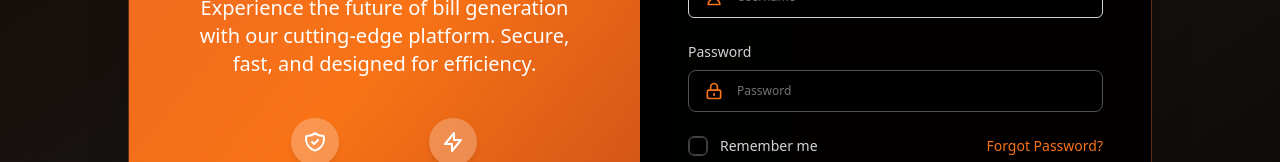
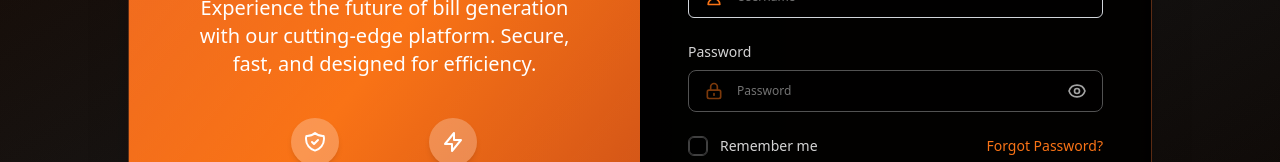
Before and after one commit to krishgarg-code/bill-, a React (Vite) app: page / in a window 1280 px wide. Shown: the part 350-512 px from the top of the page. Built offline with nearby package versions, Linux system fonts and the light colour scheme.

Commit message:
password eye

```diff
--- a/src-jsx/components/Login.jsx
+++ b/src-jsx/components/Login.jsx
@@ -18,6 +18,7 @@
   const [otpCode, setOtpCode] = useState("");
   const [enteredOTP, setEnteredOTP] = useState("");
   const [isVerifyingOTP, setIsVerifyingOTP] = useState(false);
+  const [showPassword, setShowPassword] = useState(false);
 
   // Storage keys
   const DEVICE_FINGERPRINT_KEY = "billGenerator_device_fingerprint";
@@ -262,7 +263,7 @@
 
     try {
       // Check credentials
-      if (formData.username === "bill" && formData.password === "1234") {
+      if (formData.username === "modiconcast" && formData.password === "concast2025") {
         const currentFingerprint = await generateDeviceFingerprint();
         const storedFingerprint = localStorage.getItem(DEVICE_FINGERPRINT_KEY);
 
@@ -661,15 +662,34 @@
                           <path strokeLinecap="round" strokeLinejoin="round" strokeWidth={2} d="M12 15v2m-6 4h12a2 2 0 002-2v-6a2 2 0 00-2-2H6a2 2 0 00-2 2v6a2 2 0 002 2zm10-10V7a4 4 0 00-8 0v4h8z" />
                         </svg>
                       </div>
+                      <div className="relative">
                         <input
                           id="password"
-                        type="password"
+                          type={showPassword ? "text" : "password"}
                           value={formData.password}
                           onChange={(e) => handleInputChange("password", e.target.value)}
-                        className="w-full pl-12 pr-4 py-3 bg-black/50 border border-neutral-600 rounded-lg text-white placeholder-neutral-500 focus:border-orange-500 focus:ring-2 focus:ring-orange-500/20 focus:outline-none transition-all duration-300 hover:border-neutral-500 hover:shadow-[0_0_15px_rgba(251,146,60,0.3)] focus:shadow-[0_0_20px_rgba(251,146,60,0.4)] shadow-sm"
+                          className="w-full pl-12 pr-12 py-3 bg-black/50 border border-neutral-600 rounded-lg text-white placeholder-neutral-500 focus:border-orange-500 focus:ring-2 focus:ring-orange-500/20 focus:outline-none transition-all duration-300 hover:border-neutral-500 hover:shadow-[0_0_15px_rgba(251,146,60,0.3)] focus:shadow-[0_0_20px_rgba(251,146,60,0.4)] shadow-sm"
                           placeholder="Password"
                           required
                         />
+                        <button
+                          type="button"
+                          onClick={() => setShowPassword(!showPassword)}
+                          className="absolute inset-y-0 right-0 pr-4 flex items-center text-neutral-400 hover:text-orange-500 transition-colors duration-200"
+                          aria-label={showPassword ? "Hide password" : "Show password"}
+                        >
+                          {showPassword ? (
+                            <svg className="h-5 w-5" fill="none" stroke="currentColor" viewBox="0 0 24 24">
+                              <path strokeLinecap="round" strokeLinejoin="round" strokeWidth={2} d="M13.875 18.825A10.05 10.05 0 0112 19c-4.478 0-8.268-2.943-9.543-7a9.97 9.97 0 011.563-3.029m5.858.908a3 3 0 114.243 4.243M9.878 9.878l4.242 4.242M9.88 9.88l-3.29-3.29m7.532 7.532l3.29 3.29M3 3l3.59 3.59m0 0A9.953 9.953 0 0112 5c4.478 0 8.268 2.943 9.543 7a10.025 10.025 0 01-4.132 5.411m0 0L21 21" />
+                            </svg>
+                          ) : (
+                            <svg className="h-5 w-5" fill="none" stroke="currentColor" viewBox="0 0 24 24">
+                              <path strokeLinecap="round" strokeLinejoin="round" strokeWidth={2} d="M15 12a3 3 0 11-6 0 3 3 0 016 0z" />
+                              <path strokeLinecap="round" strokeLinejoin="round" strokeWidth={2} d="M2.458 12C3.732 7.943 7.523 5 12 5c4.478 0 8.268 2.943 9.542 7-1.274 4.057-5.064 7-9.542 7-4.477 0-8.268-2.943-9.542-7z" />
+                            </svg>
+                          )}
+                        </button>
+                      </div>
                     </div>
                   </div>
 
```
Lines whose indentation alone changed are shown as unchanged.
